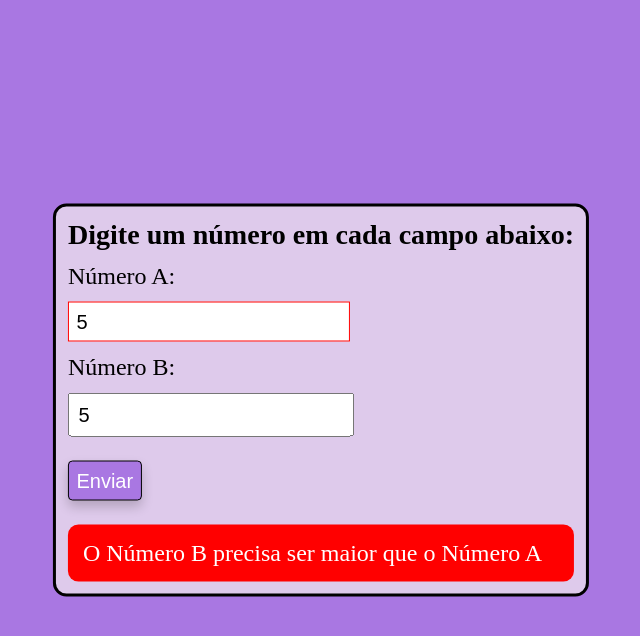
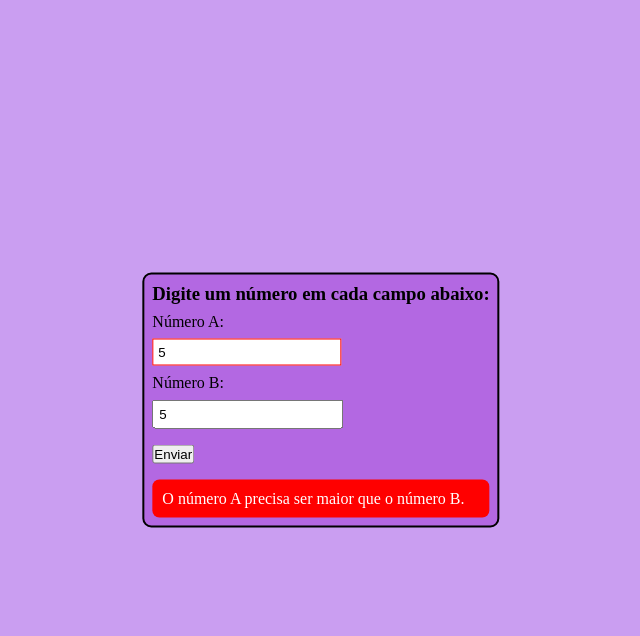
Before and after one commit to luanafernanda/curso-ebac-frontend, a plain HTML site: page formulario.html in a window 1280 px wide. Both pictures are taken after typing "5", "5" into the empty fields and a click on the button "Enviar". Shown: the whole page, without its empty margins (319-959 px from the left). Drawn offline with Linux system fonts and the light colour scheme.

Commit message:
Add files via upload
retirado o o event keyUp. E usado apenas um p para mostrar a mensagem

```diff
--- a/formulario.css
+++ b/formulario.css
@@ -5,12 +5,11 @@
 }
 
 body {
-  background-color: #a977e2;
+  background-color: #ca9ef1;
 }
 
 div {
-  zoom: 1.50;
-  background-color: #decaeb;
+  background-color: #b368e2;
   border: 2px solid black;
   border-radius: 9px;
   position: absolute;
@@ -34,7 +33,7 @@ label {
   padding: 4px;
 }
 
-#mensagem, .error-msg{
+#mensagem {
   background-color: #27ae60;
   margin: 8px;
   padding: 10px;
@@ -42,23 +41,3 @@ label {
   display: none;
   border-radius: 7px;
 }
-
-.error-msg{
-  background-color: red;
-}
-
-button {
-  background-color:  #a977e2;
-  color: #fff;
-  border: 1px solid black;
-  border-radius: 3px;
-  box-shadow: 0 4px 8px 0 rgba(0, 0, 0, 0.2);
-  transition: 0.3s;
-  padding: 5px;
-}
-
-button:hover {
-  background-color: #008CBA;
-  color: white;
-  cursor: pointer;
-}
--- a/formulario.html
+++ b/formulario.html
@@ -9,9 +9,7 @@
 </head>
 <body>
   <div>
-
     <h3>Digite um número em cada campo abaixo:</h3>
-
     <form id="formulario">
       <label for="numeroA">Número A: </label>
       <input type="number" id="numeroA" placeholder="Digite um número" required>
@@ -19,10 +17,7 @@
       <input type="number" id="numeroB" placeholder="Digite um número" required>
       <button id="enviarBotao" type="submit" >Enviar</button>
     </form>
-
-    <p class="error-msg">O Número B precisa ser maior que o Número A</p>
     <p id="mensagem"></p>
-
   </div>
   <script src="formulario.js"></script>
 </body>
--- a/formulario.js
+++ b/formulario.js
@@ -20,29 +20,18 @@ enviarBotao.addEventListener('click', function(e) {
   e.preventDefault();
   validarFormulario();
 
-  const msgSucesso = `O número ${campoB} é maior que o número ${campoA}`
+  const msgSucesso = `O número ${campoB} é maior que o número ${campoA}.`
+  const msgInvalida = `O número A precisa ser maior que o número B.`
 
   if (formEValido) {
-    //form.submit(); // para enviar o formulário
-    const containerMsgSucesso = document.getElementById('mensagem');
+    const containerMsgSucesso = document.querySelector('#mensagem');
     containerMsgSucesso.innerHTML = msgSucesso;
     containerMsgSucesso.style.display = 'block';
-
-    campoA.value = ''
-    campoB.value = ''
   } else {
     numeroA.style.border = '1px solid red'
-    document.querySelector('.error-msg').style.display = 'block'
+    document.querySelector('#mensagem').style.display = 'block'
+    const containerMsgInvalida = document.querySelector('#mensagem');
+    containerMsgInvalida.innerHTML = msgInvalida;
+    containerMsgInvalida.style.backgroundColor = 'red';
   }
 })
-
-numeroA.addEventListener('keyup', function(e){
-  e.preventDefault();
-  if(formEValido) {
-    numeroA.style.border = '1px solid red'
-    document.querySelector('.error-msg').style.display = 'block'
-  } else {
-    numeroA.style.border = ''
-    document.querySelector('.error-msg').style.display = 'none'
-  }
-})
```
